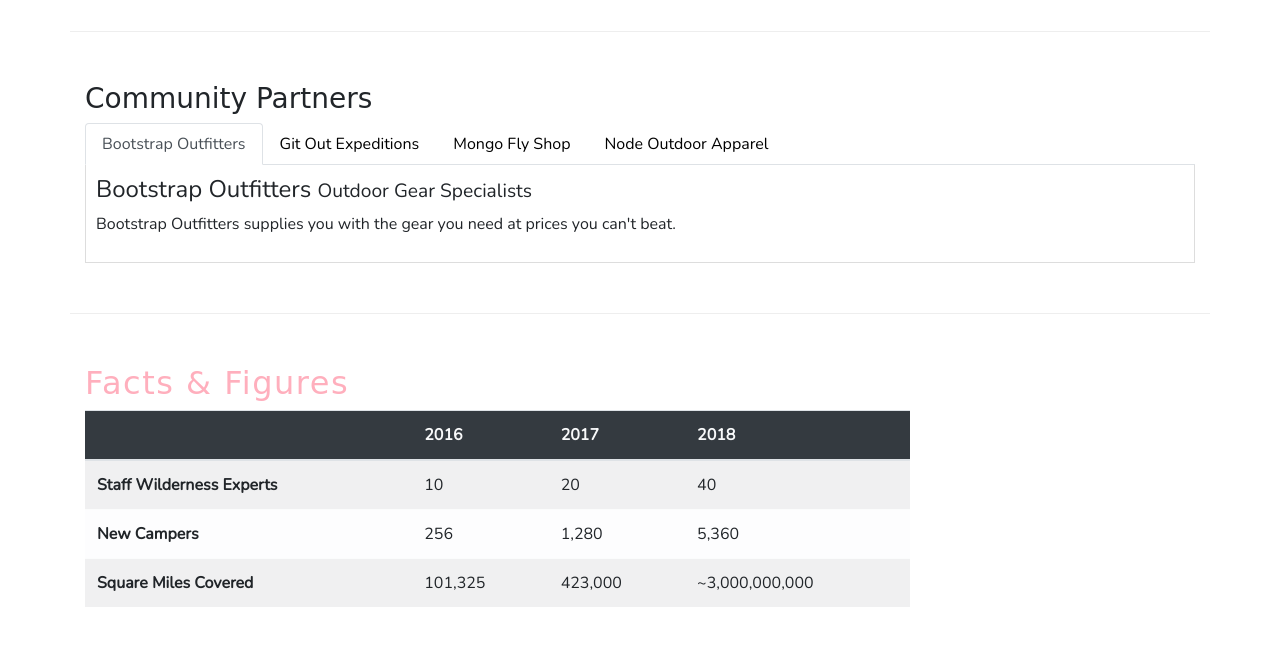
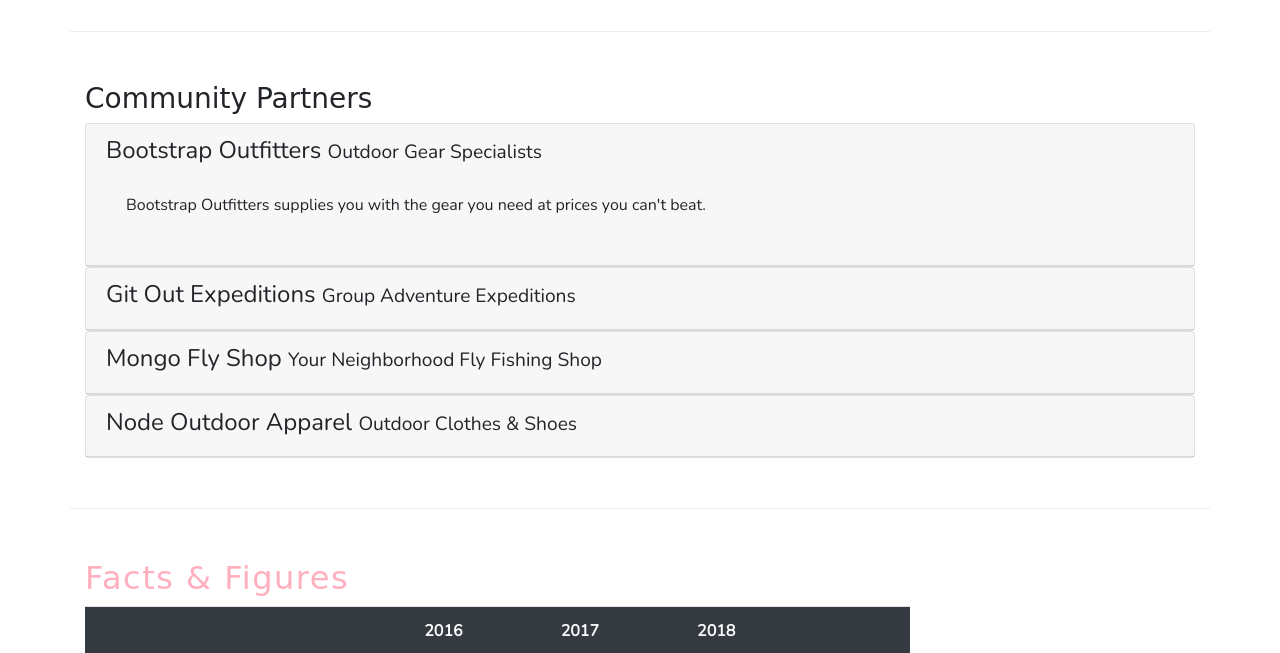
Before and after one commit to JoumanaLaude/bootstrap-grid, a website: page aboutus.html in a window 1280 px wide. Shown: the part 780-1433 px from the top of the page. Drawn offline with nearby package versions, Linux system fonts and the light colour scheme; a web font is replaced by a local one.

Commit message:
Week 3: Accordion

```diff
--- a/aboutus.html
+++ b/aboutus.html
@@ -107,30 +107,45 @@
             <div class="row row-content">
                 <div class="col">
                     <h3>Community Partners</h3>
-                    <ul class="nav nav-tabs">
-                        <li class="nav-item"><a class="nav-link active" href="#bootstrap" role="tab" data-toggle="tab">Bootstrap Outfitters</a></li>
-                        <li class="nav-item"><a class="nav-link" href="#git" role="tab" data-toggle="tab">Git Out Expeditions</a></li>
-                        <li class="nav-item"><a class="nav-link" href="#mongo" role="tab" data-toggle="tab">Mongo Fly Shop</a></li>
-                        <li class="nav-item"><a class="nav-link" href="#node" role="tab" data-toggle="tab">Node Outdoor Apparel</a></li>
-                    </ul>
 
-                    <div class="tab-content">
-                            <div role="tabpanel" class="tab-pane fade show active" id="bootstrap">
-                                <h4>Bootstrap Outfitters <small>Outdoor Gear Specialists</small></h4>
+
+                    <div id="accordion">
+                            <div class="card">
+                                <div role="tab" class="card-header">
+                                    <h4><a data-toggle="collapse" data-target="#bootstrap">Bootstrap Outfitters <small>Outdoor Gear Specialists</small></a></h4>
+                                    <div class="collapse show" id="bootstrap" data-parent="#accordion">
+                                        <div class="card-body">
                                                 <p class="d-none d-sm-block">Bootstrap Outfitters supplies you with the gear you need at prices you can't beat.</p>
                                         </div>
-                        <div role="tabpanel" class="tab-pane fade show" id="git">
-                            <h4>Git Out Expeditions <small>Group Adventure Expeditions</small></h4>
+                                    </div>
+                            </div></div>
+                        <div class="card">
+                            <div role="tab" class="card-header">
+                                <h4><a class="collapsed" data-toggle="collapse" data-target="#git">Git Out Expeditions <small>Group Adventure Expeditions</small></a></h4>
+                                <div class="collapse" id="git" data-parent="#accordion">
+                                    <div class="card-body">
                                         <p class="d-none d-sm-block">Join Git Out Expeditions to explore new horizons with a group of other adventurers!</p>
                                     </div>
-                        <div role="tabpanel" class="tab-pane fade show" id="mongo">
-                            <h4>Mongo Fly Shop <small>Your Neighborhood Fly Fishing Shop</small></h4>
+                                </div>
+                        </div></div>
+                        <div class="card">
+                            <div role="tab" class="card-header">
+                                <h4><a class="collapsed" data-toggle="collapse" data-target="#mongo">Mongo Fly Shop <small>Your Neighborhood Fly Fishing Shop</small></a></h4>
+                                <div class="collapse" id="mongo" data-parent="#accordion">
+                                    <div class="card-body">
                                         <p class="d-none d-sm-block">Need a new fishing pole, a tacklebox, or flies of all kinds? Stop by Mongo Fly Shop.</p>
                                     </div>
-                        <div role="tabpanel" class="tab-pane fade show" id="node">
-                            <h4>Node Outdoor Apparel <small>Outdoor Clothes & Shoes</small></h4>
+                                </div>
+                        </div></div>
+                        <div class="card">
+                            <div role="tab" class="card-header">
+                                <h4><a class="collapsed" data-toggle="collapse" data-target="#node">Node Outdoor Apparel <small>Outdoor Clothes & Shoes</small></a></h4>
+                                <div class="collapse" id="node" data-parent="#accordion">
+                                    <div class="card-body">
                                         <p class="d-none d-sm-block">From polar fleeces to swimsuits, hiking boots to waders, a visit to Node will be sure to get you covered.</p>
                                     </div>
+                                </div>
+                        </div></div>
                     </div>
                 </div>
             </div>
--- a/css/style.css
+++ b/css/style.css
@@ -45,8 +45,7 @@ a:link, a:visited {
    background-color: #fcf0f2;
 }
 
-.tab-content {
-   border: 1px solid #ddd;
-   border-top: none;
-   padding: 10px;
-}
+a, a:hover {
+   color: inherit;
+   text-decoration: none;
+ }
```
Lines whose indentation alone changed are shown as unchanged.
